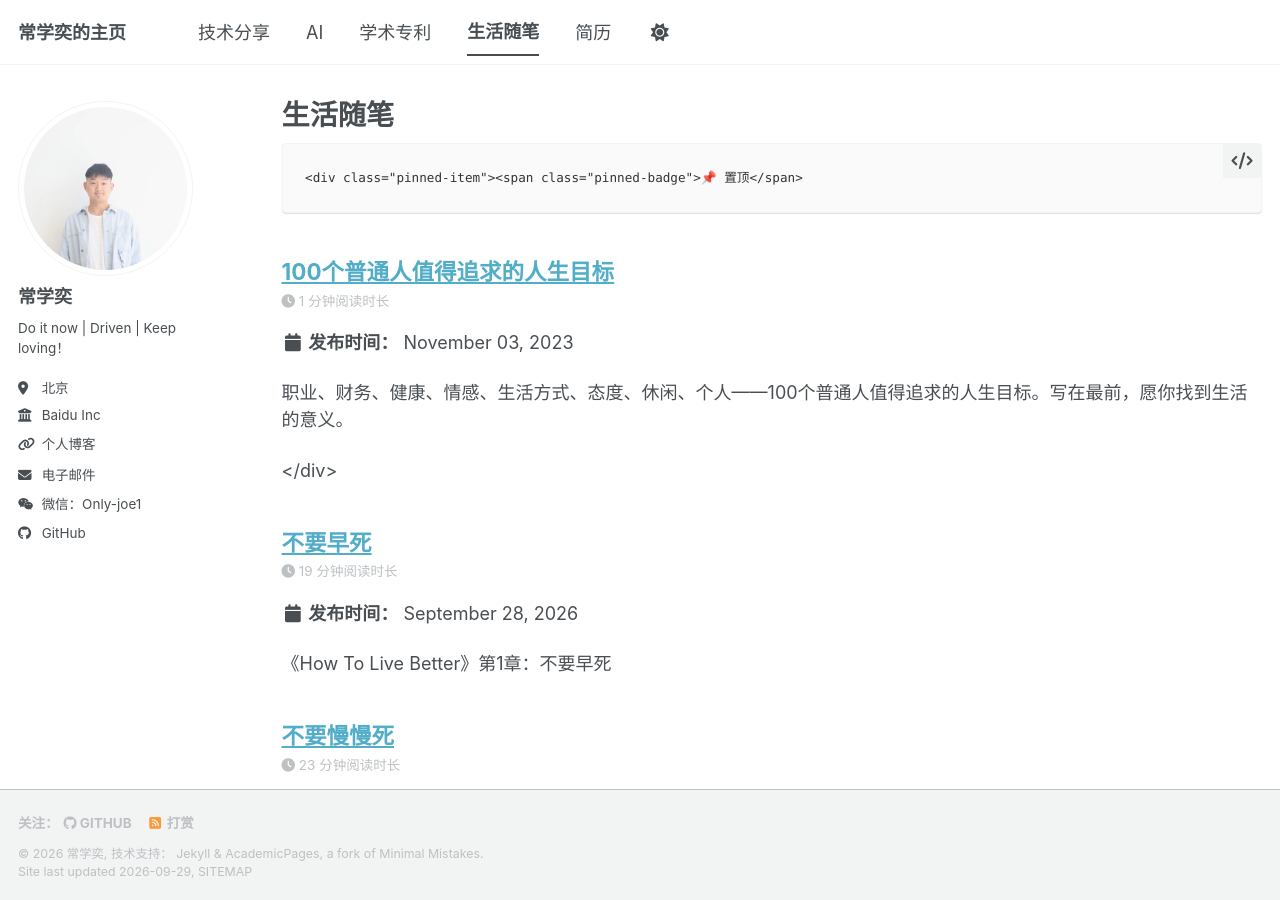
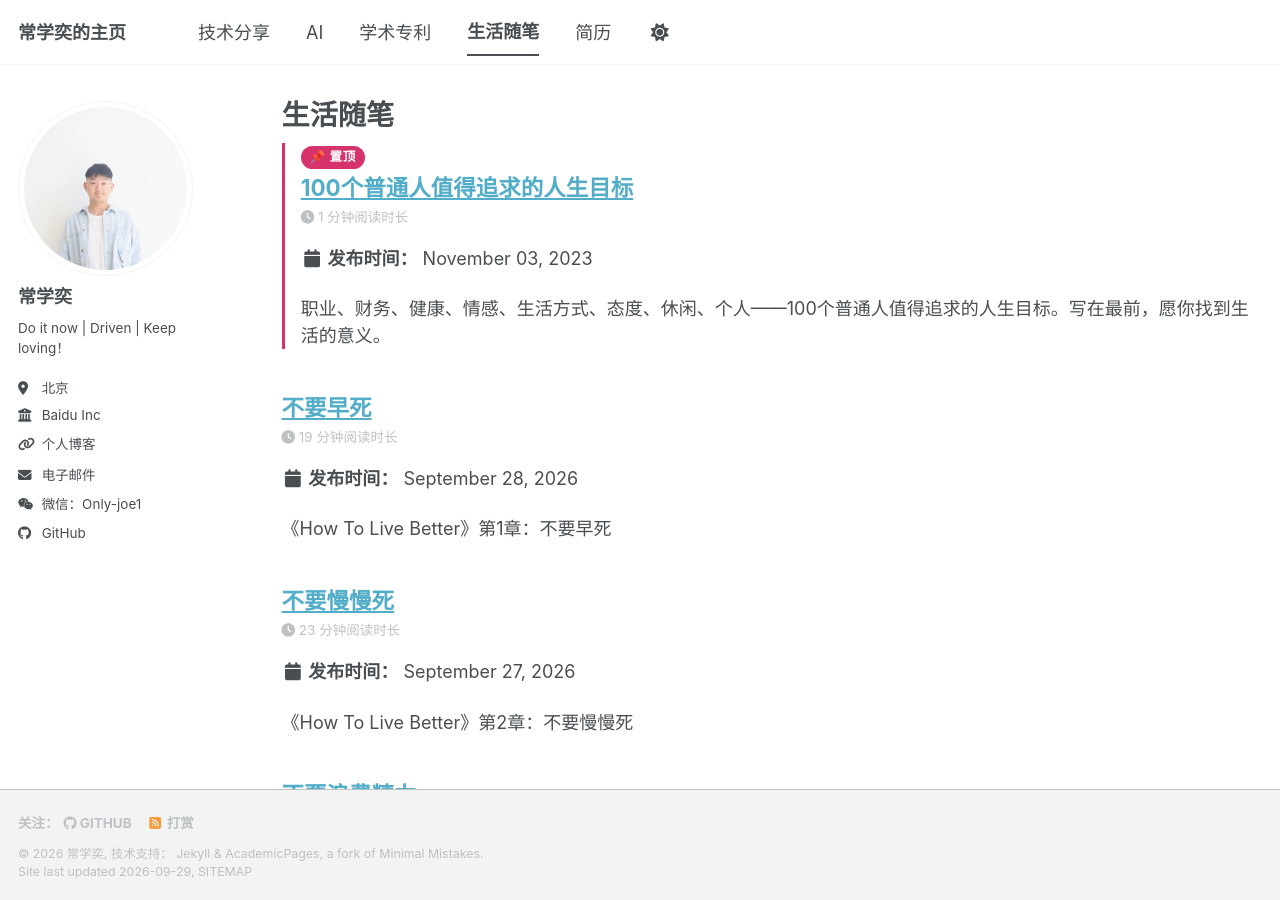
Before and after one commit to changxueyi/changxueyi.github.io, a Jekyll site: the page built from _pages/life.md, in a window 1280 px wide and 900 px high. Built offline with Jekyll 4.4.1, drawn with Linux system fonts in a browser that asks for light colours; a style sheet for code colours, icons or effects is not loaded.

Commit message:
Fix pinned HTML rendering (avoid markdown code-block)

```diff
--- a/_pages/life.md
+++ b/_pages/life.md
@@ -15,12 +15,11 @@ author_profile: true
 {% if posts and posts.size > 0 %}
   {% assign pinned = posts | where: "pinned", true %}
   {% assign normal = posts | where_exp: "item", "item.pinned != true" %}
-  {% for post in pinned %}
-    <div class="pinned-item"><span class="pinned-badge">📌 置顶</span>{% include archive-single.html %}</div>
-  {% endfor %}
-  {% for post in normal %}
-    {% include archive-single.html %}
-  {% endfor %}
+{% for post in pinned %}
+<div class="pinned-item" markdown="0"><span class="pinned-badge">📌 置顶</span>{% include archive-single.html %}</div>
+{% endfor %}
+{% for post in normal %}{% include archive-single.html %}
+{% endfor %}
 {% else %}
   <p>还没有「生活随笔」分类的文章。给博客文章的 Front Matter 加上 <code>categories: [生活随笔]</code> 后就会显示在这里。</p>
 {% endif %}
```
